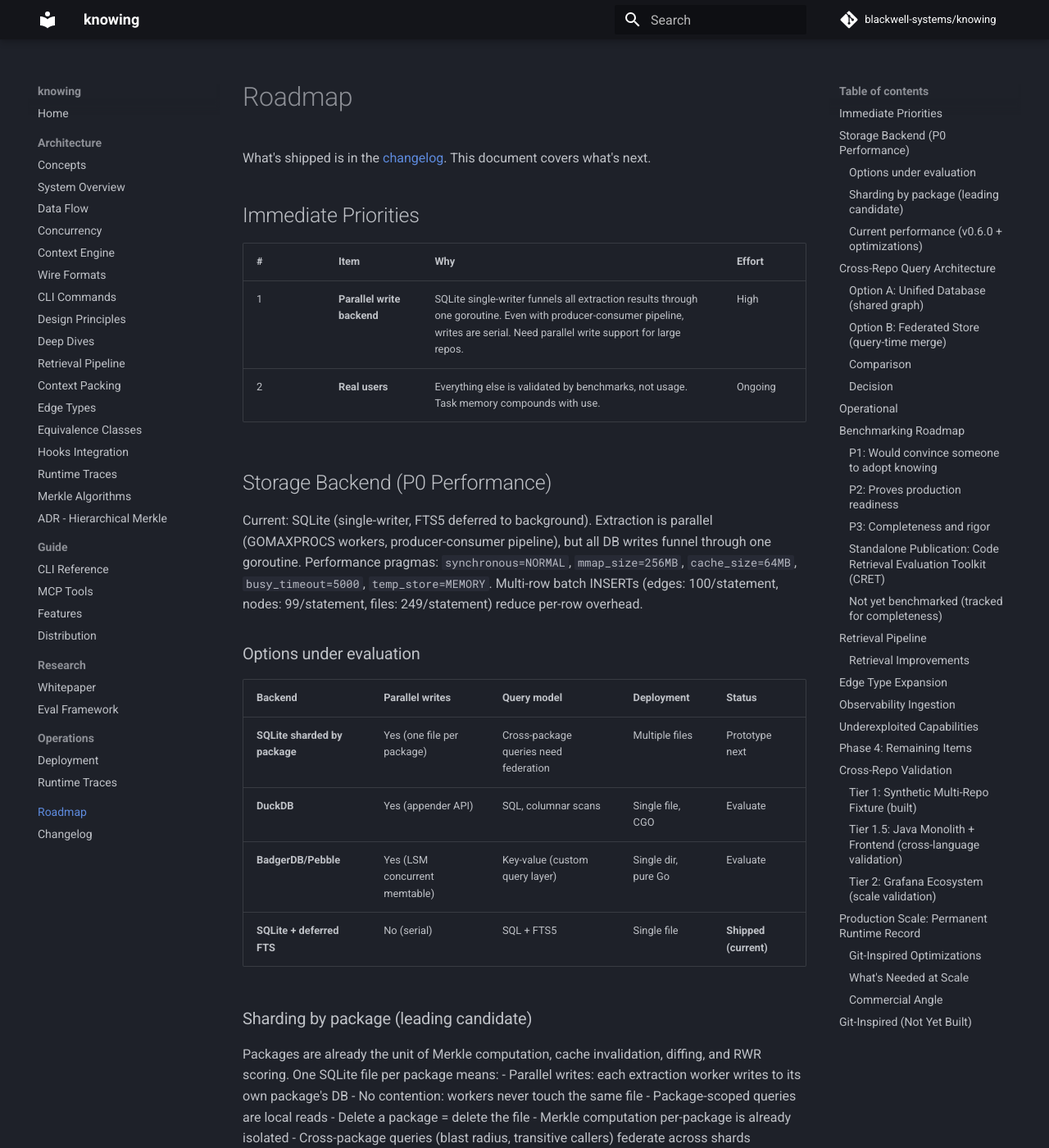
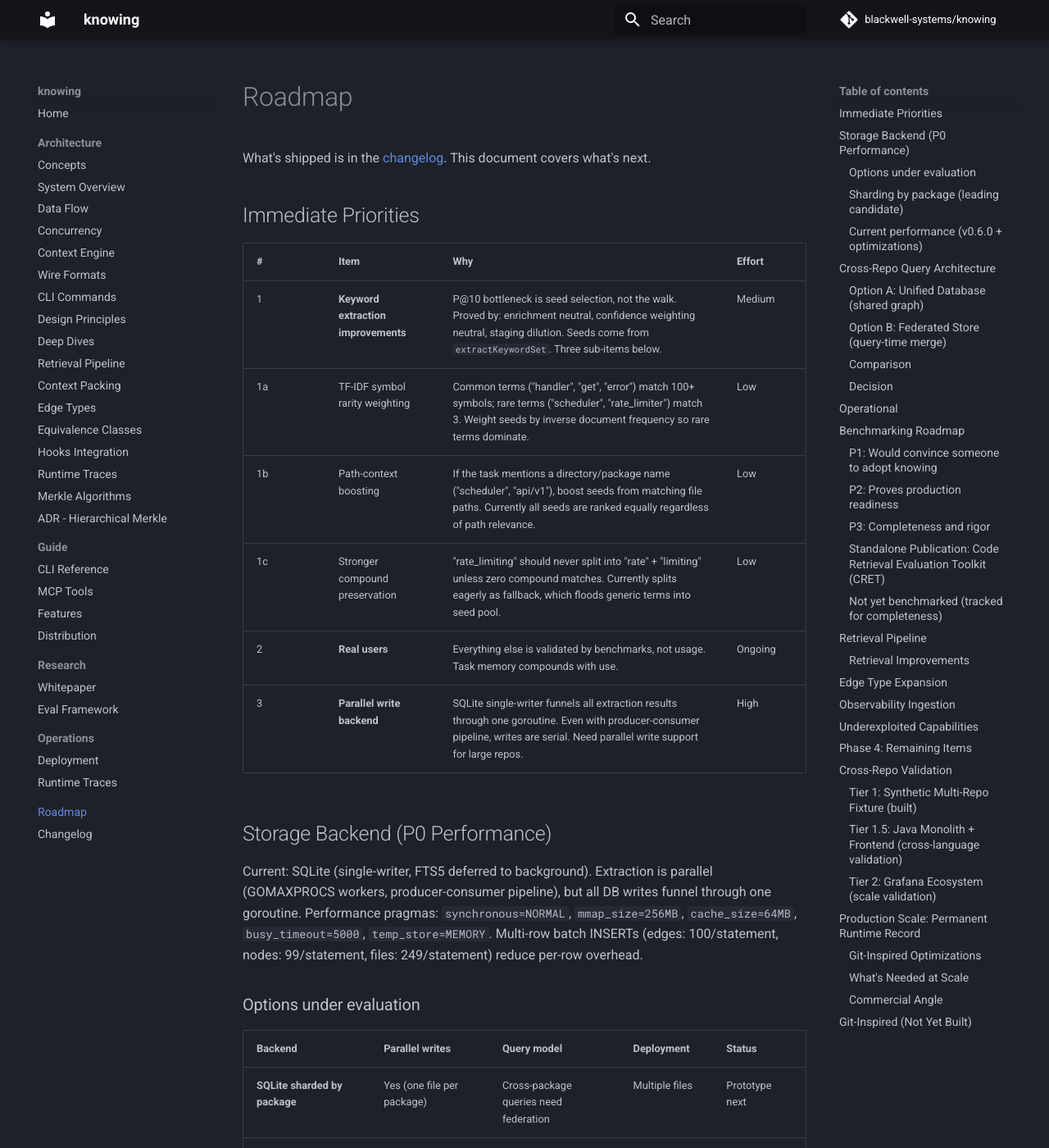
Before and after one commit to blackwell-systems/knowing, an MkDocs documentation site: the page built from docs/roadmap.md, in a window 1280 px wide and 1400 px high. Shown: the whole window at 82% size. Built offline with MkDocs 1.6.1 and Material for MkDocs 9.7.7, drawn with Linux system fonts in a browser that asks for light colours; comment, search, counter and statistics services are not loaded; some of the changed text lies outside the part shown.

Commit message:
docs: update roadmap (keyword extraction P1, multi-module enrichment shipped)
- Keyword extraction is now #1 priority (proven P@10 bottleneck)
  - TF-IDF symbol rarity weighting
  - Path-context boosting
  - Stronger compound preservation
- Multi-module enrichment marked as shipped
- Parallel write backend demoted to #3 (less urgent than retrieval quality)

```diff
--- a/docs/roadmap.md
+++ b/docs/roadmap.md
@@ -6,8 +6,12 @@ What's shipped is in the [changelog](CHANGELOG.md). This document covers what's
 
 | # | Item | Why | Effort |
 |---|------|-----|--------|
-| 1 | **Parallel write backend** | SQLite single-writer funnels all extraction results through one goroutine. Even with producer-consumer pipeline, writes are serial. Need parallel write support for large repos. | High |
+| 1 | **Keyword extraction improvements** | P@10 bottleneck is seed selection, not the walk. Proved by: enrichment neutral, confidence weighting neutral, staging dilution. Seeds come from `extractKeywordSet`. Three sub-items below. | Medium |
+| 1a | TF-IDF symbol rarity weighting | Common terms ("handler", "get", "error") match 100+ symbols; rare terms ("scheduler", "rate_limiter") match 3. Weight seeds by inverse document frequency so rare terms dominate. | Low |
+| 1b | Path-context boosting | If the task mentions a directory/package name ("scheduler", "api/v1"), boost seeds from matching file paths. Currently all seeds are ranked equally regardless of path relevance. | Low |
+| 1c | Stronger compound preservation | "rate_limiting" should never split into "rate" + "limiting" unless zero compound matches. Currently splits eagerly as fallback, which floods generic terms into seed pool. | Low |
 | 2 | **Real users** | Everything else is validated by benchmarks, not usage. Task memory compounds with use. | Ongoing |
+| 3 | **Parallel write backend** | SQLite single-writer funnels all extraction results through one goroutine. Even with producer-consumer pipeline, writes are serial. Need parallel write support for large repos. | High |
 
 ## Storage Backend (P0 Performance)
 
@@ -137,7 +141,7 @@ Current status: per-repo isolation (no cross-repo queries). First real user who
 | **Cross-repo context_for_task** | Search across ALL indexed repos simultaneously, not just one. Real projects span multiple repos (monorepo patterns, microservices). Merge results from all repos into one ranked list. See "Cross-Repo Query Architecture" section below. | P2 |
 | **Incremental context ("next page")** | After an agent gets initial context, allow requesting the NEXT N symbols not yet seen. Avoids re-querying with bigger budget and getting duplicates. Session-stateful cursor. | P2 |
 | **Staleness annotations on MCP responses** | When returning context, annotate symbols whose source files changed since last index. Agents know which results might be outdated without calling `knowing stale` separately. | P2 |
-| **Multi-module enrichment (k8s fix)** | k8s go.work (30+ modules) crashes gopls. Fix: parse go.work, spawn one gopls per module, enrich per-module. Each gopls indexes ~2K files (vs 30K). Cross-module edges stay at ast_inferred (acceptable). | P2 |
+| ~~**Multi-module enrichment (k8s fix)**~~ | **SHIPPED.** Parse go.work, one gopls per module, parallel sub-modules (4 concurrent), progress persistence, per-symbol timeout. k8s: 57K lsp_resolved edges. P@10 neutral (enrichment is correctness, not a ranking lever). | Done |
 | **CLI `--format gcf` output** | `knowing context` only supports json/xml/markdown. Adding gcf/gcb for direct agent consumption without MCP. | P3 |
 | `knowing daemon install-service` | Generate launchd plist (macOS) or systemd user unit (Linux). | P3 |
 | Per-repo config (`.knowing.yaml`) | Excludes, local overrides, workspace membership. | P3 |
```
